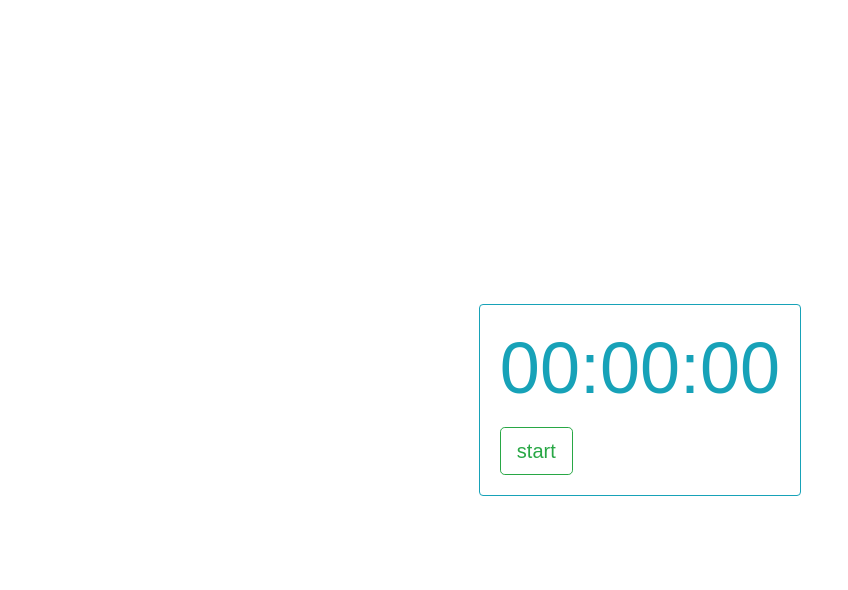
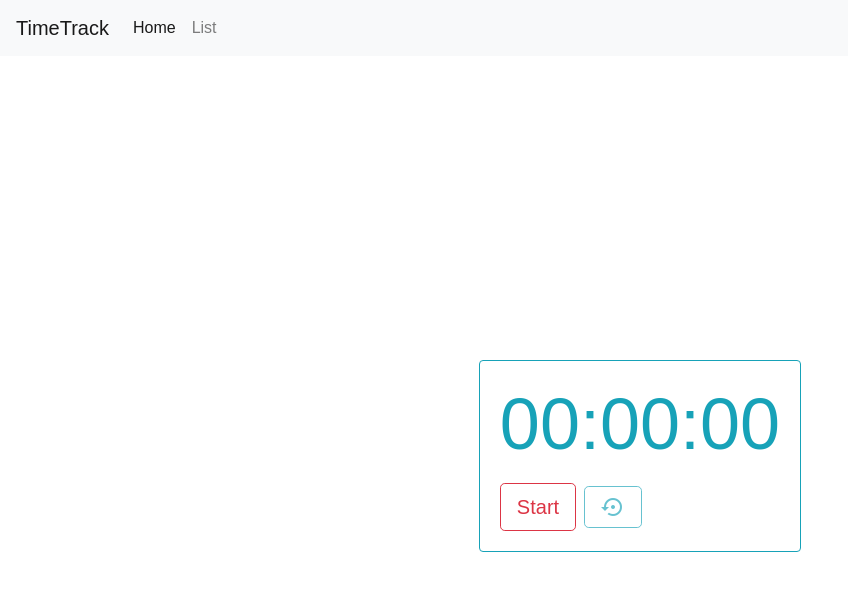
Before and after one commit to Brandon225/timetrack, a React (Create React App) app: page / in a window 1280 px wide. Shown: the top 590 px of the page, without its empty margins (0-848 px from the left). Built offline with nearby package versions, Linux system fonts and the light colour scheme.

Commit message:
Modified App flow

```diff
--- a/package.json
+++ b/package.json
@@ -11,6 +11,7 @@
         "prop-types": "^15.6.0",
         "react": "^16.2.0",
         "react-dom": "^16.2.0",
+        "react-router-dom": "^4.2.2",
         "react-scripts": "1.1.1"
     },
     "scripts": {
--- a/src/App.js
+++ b/src/App.js
@@ -1,91 +1,91 @@
 import React, { Component } from 'react';
 // import logo from './logo.svg';
 import './App.css';
-import SessionForm from './Components/SessionForm';
+import Main from './Components/Main';
+import Header from './Components/Header';
 import axios from 'axios';
 
 class App extends Component {
 
     state = {
-        running: false,
-        elapsedTime: 0,
-        previousTime: 0,
-        startTime: '',
         paid: false
     }
 
-    componentDidMount() {
-        console.log(`componentDidMount`);
-        this.interval = setInterval(this.onTick, 100);
-    }
+    // componentDidMount() {
+    //     console.log(`componentDidMount`);
+    //     this.interval = setInterval(this.onTick, 100);
+    // }
 
-    componentWillUnMount() {
-        console.log(`componentWillUnMount`);
+    // componentWillUnMount() {
+    //     console.log(`componentWillUnMount`);
 
-        // cleanup interval
-        clearInterval(this.interval);
-    }
+    //     // cleanup interval
+    //     clearInterval(this.interval);
+    // }
 
-    onTick = () => {
-        if (this.state.running)
-        {
-            var now = Date.now();
-            this.setState({
-                previousTime: now,
-                elapsedTime: this.state.elapsedTime + (now - this.state.previousTime),
-            });
-        }
-    };
+    // onTick = () => {
+    //     if (this.state.running)
+    //     {
+    //         var now = Date.now();
+    //         this.setState({
+    //             previousTime: now,
+    //             elapsedTime: this.state.elapsedTime + (now - this.state.previousTime),
+    //         });
+    //     }
+    // };
 
-    onStart = () => {
+    // onStart = () => {
 
-        console.log('onStart!');
+    //     console.log('onStart!');
 
-        const now = Date.now();
-        const start = new Date(now).toLocaleString();
-        console.log(`start ${start}`);
-        this.setState({
-            running: true,
-            previousTime: now,
-            startTime: start
-        });
+    //     const now = Date.now();
+    //     const start = new Date(now).toLocaleString();
+    //     console.log(`start ${start}`);
+    //     this.setState({
+    //         running: true,
+    //         previousTime: now,
+    //         startTime: start
+    //     });
 
-    };
+    // };
 
-    onStop = () => {
-        console.log('onStop!');
-        this.setState({ running: false });
-    };
+    // onStop = () => {
+    //     console.log('onStop!');
+    //     this.setState({ running: false });
+    // };
 
-    onReset = () => {
-        console.log('onReset!');
-        this.setState({
-            elapsedTime: 0,
-            previousTime: Date.now(),
-            startTime: '',
-        });
-    };
+    // onReset = () => {
+    //     console.log('onReset!');
+    //     const now = Date.now();
+    //     const start = new Date(now).toLocaleString();
+    //     let startTime = this.state.running ? start : '';
+    //     this.setState({
+    //         elapsedTime: 0,
+    //         previousTime: Date.now(),
+    //         startTime: startTime,
+    //     });
+    // };
 
-    displayTime = () => {
-        var seconds = Math.floor(this.state.elapsedTime / 1000);
-        var date = new Date(null);
-        date.setSeconds(seconds); // specify value for SECONDS here
-        return date.toISOString().substr(11, 8);
-    }
+    // displayTime = () => {
+    //     var seconds = Math.floor(this.state.elapsedTime / 1000);
+    //     var date = new Date(null);
+    //     date.setSeconds(seconds); // specify value for SECONDS here
+    //     return date.toISOString().substr(11, 8);
+    // }
 
-    handleSubmit = (description) => {
+    handleSubmit = (data) => {
 
-        console.log(`Handle Submit!`);
+        console.log(`App Handle Submit! ${data}`);
 
         // stop the timer
-        this.onStop();
+        // this.onStop();
 
-        const data = {
-            start_time: this.state.startTime,
-            hours: this.displayTime(),
-            paid: this.state.paid,
-            description: description
-        }
+        // const data = {
+        //     start_time: this.state.startTime,
+        //     hours: this.displayTime(),
+        //     paid: this.state.paid,
+        //     description: description
+        // }
 
         const url = 'https://timetrack-reimagin8d.herokuapp.com/api/periods';
 
@@ -97,47 +97,26 @@ class App extends Component {
            .catch(error => {
                console.log(`Error fetching and parsing data ${error}`);
             });
-    }
+    };
 
     render() {
-        // var seconds = Math.floor(this.state.elapsedTime / 1000);
 
-        // var date = new Date(null);
-        // date.setSeconds(this.getSeconds); // specify value for SECONDS here
-        // var displayTime = date.toISOString().substr(11, 8);
-
-        var btnClass = this.state.running ? 'btn-outline-danger' : 'btn-outline-success';
-        var btnText = this.state.running ? 'stop' : 'start';
         return (
             <div className="App">
-                <div className="container">
-                    <div className="row justify-content-center align-items-center">
-                        <div className="mx-auto">
-                            <div className="card text-info border-info">
-                                <div className="card-body">
-                                    <h2 className="card-title text-center display-3">{this.displayTime()}</h2>
-                                    <p className="card-text text-muted">{this.state.startTime}</p>
-                                    <button type="button" title={btnText} className={`btn btn-lg ${btnClass}`} onClick={this.state.running ? this.onStop : this.onStart}>{btnText}</button>
+                <Header />
+                <Main
+                    // displayTime={this.displayTime()}
+                    // running={this.state.running}
+                    // btnClass={this.buttonData().class}
+                    // btnText={this.state.running ? 'stop' : 'start'}
+                    // handlePlayToggle={this.handlePlayToggle()}
+                    // canSubmit={this.state.elapsedTime > 0}
+                    // handleReset={this.onReset}
+                    handleSubmit={this.handleSubmit}
+                    // startTime={this.state.startTime}
+                    />
+            </div>
 
-                                    <button type="button" title="reset" className={`btn btn-outline-info btn-lg ml-2 ${this.state.elapsedTime > 0 ? 'd-inline-flex' : 'd-none'}`} onClick={this.onReset}><i className="material-icons">settings_backup_restore</i></button>
-
-                                </div>
-                                <div className={`card-footer bg-info ${this.state.elapsedTime > 0 ? 'd-inline-block' : 'd-none'}`}>
-                                    <SessionForm
-                                        onSubmit={this.handleSubmit}
-                                        hours={this.displayTime()}
-                                        startTime={this.state.startTime}
-                                        paid={false}
-                                        description={''} />
-                                        {/* The description prop will only be needed in the future when SessionForm is loaded to edit data */}
-                                </div>
-                            </div>
-
-                        </div>
-
-                    </div>
-                </div>
-            </div>
         );
     }
 }
--- /dev/null
+++ b/src/Components/Header.js
@@ -0,0 +1,23 @@
+import React from "react";
+import { Link } from 'react-router-dom'
+
+const Header = props =>
+    <nav className="navbar navbar-expand-lg navbar-light bg-light">
+            <Link className="navbar-brand" to="/">TimeTrack</Link>
+            <button className="navbar-toggler" type="button" data-toggle="collapse" data-target="#navbarSupportedContent" aria-controls="navbarSupportedContent" aria-expanded="false" aria-label="Toggle navigation">
+                <span className="navbar-toggler-icon"></span>
+            </button>
+
+            <div className="collapse navbar-collapse" id="navbarSupportedContent">
+                <ul className="navbar-nav mr-auto">
+                    <li className="nav-item active">
+                        <Link className="nav-link" to="/">Home <span className="sr-only">(current)</span></Link>
+                    </li>
+                    <li className="nav-item">
+                        <Link className="nav-link" to="/list">List</Link>
+                    </li>
+                </ul>
+        </div>
+    </nav>;
+
+export default Header;
--- /dev/null
+++ b/src/Components/List.js
@@ -0,0 +1,11 @@
+import React from "react";
+// import PropTypes from "prop-types";
+
+const List = props =>
+    <div className="container">
+        <ul>
+            <li>List</li>
+        </ul>
+    </div>;
+
+export default List;
--- /dev/null
+++ b/src/Components/Main.js
@@ -0,0 +1,42 @@
+import React from 'react'
+import { Switch, Route } from 'react-router-dom'
+import  PropTypes  from 'prop-types'
+import Timer from './Timer'
+import List from './List'
+
+// The Main component renders one of the three provided
+// Routes (provided that one matches). Both the /roster
+// and /schedule routes will match any pathname that starts
+// with /roster or /schedule. The / route will only match
+// when the pathname is exactly the string "/"
+const Main = props => (
+    <main>
+        <Switch>
+            <Route exact path='/' component={ () =>
+                <Timer
+                    handleSubmit={props.handleSubmit} />
+                // <Timer
+                //     displayTime={props.displayTime}
+                //     running={props.running}
+                //     // btnClass={props.btnClass}z
+                //     // btnText={props.btnText}
+                //     handlePlayToggle={props.handlePlayToggle}
+                //     canSubmit={props.canSubmit}
+                //     handleReset={props.handleReset}
+                    // handleSubmit={props.handleSubmit}
+                //     startTime={props.startTime} />
+
+                }
+            />
+            <Route path='/list' component={() =>
+                <List />}
+            />
+        </Switch>
+    </main>
+)
+
+Main.propTypes = {
+    handleSubmit: PropTypes.func.isRequired
+}
+
+export default Main
--- a/src/Components/SessionForm.js
+++ b/src/Components/SessionForm.js
@@ -1,5 +1,5 @@
 import React, { Component } from 'react';
-// import { PropTypes } from 'prop-types';
+import { PropTypes } from 'prop-types';
 
 export default class SessionForm extends Component {
 
@@ -16,7 +16,7 @@ export default class SessionForm extends Component {
         e.preventDefault();
 
         // Send data to the App state
-        this.props.onSubmit(this.description.value);
+        this.props.handleSubmit(this.description.value);
 
         // this.props.onSearch(this.state.searchText);
         e.currentTarget.reset();
@@ -45,8 +45,7 @@ export default class SessionForm extends Component {
 
 }
 
-// SessionForm.propTypes = {
-//     handleSubmit: PropTypes.func.isRequired,
-//     hours: PropTypes.string.isRequired,
-
-// }
+SessionForm.propTypes = {
+    handleSubmit: PropTypes.func.isRequired,
+    hours: PropTypes.string.isRequired
+}
--- /dev/null
+++ b/src/Components/Timer.js
@@ -0,0 +1,131 @@
+import React, { Component } from 'react';
+// import PropTypes from 'prop-types';
+import SessionForm from './SessionForm';
+
+export default class Timer extends Component {
+
+    state = {
+        running: false,
+        elapsedTime: 0,
+        previousTime: 0,
+        startTime: '',
+        paid: false
+    }
+
+    componentDidMount() {
+        console.log(`componentDidMount`);
+        this.interval = setInterval(this.onTick, 100);
+    }
+
+    componentWillUnMount() {
+        console.log(`componentWillUnMount`);
+
+        // cleanup interval
+        clearInterval(this.interval);
+    }
+
+    onTick = () => {
+        if (this.state.running) {
+            var now = Date.now();
+            this.setState({
+                previousTime: now,
+                elapsedTime: this.state.elapsedTime + (now - this.state.previousTime),
+            });
+        }
+    };
+
+    onStart = () => {
+
+        console.log('onStart!');
+
+        const now = Date.now();
+        const start = new Date(now).toLocaleString();
+        console.log(`start ${start}`);
+        this.setState({
+            running: true,
+            previousTime: now,
+            startTime: start
+        });
+
+    };
+
+    onStop = () => {
+        console.log('onStop!');
+        this.setState({ running: false });
+    };
+
+    onReset = () => {
+        console.log('onReset!');
+        const now = Date.now();
+        const start = new Date(now).toLocaleString();
+        let startTime = this.state.running ? start : '';
+        this.setState({
+            elapsedTime: 0,
+            previousTime: Date.now(),
+            startTime: startTime,
+        });
+    };
+
+    displayTime = () => {
+        var seconds = Math.floor(this.state.elapsedTime / 1000);
+        var date = new Date(null);
+        date.setSeconds(seconds); // specify value for SECONDS here
+        return date.toISOString().substr(11, 8);
+    };
+
+    handleSubmit = (description) =>
+    {
+        console.log(`Timer handleSubmit`);
+        this.onStop();
+
+        const data = {
+            start_time: this.state.startTime,
+            hours: this.displayTime(),
+            paid: this.state.paid,
+            description: description
+        }
+
+        this.props.handleSubmit(data);
+    };
+    canSubmit = () => {
+        return this.state.elapsedTime > 0;
+    };
+
+    render() {
+
+        var btnText = this.state.running ? 'stop' : 'start';
+        return (
+            <div className="container">
+                <div className="row justify-content-center align-items-center">
+                    <div className="mx-auto">
+                        <div className="card text-info border-info">
+                            <div className="card-body">
+                                <h2 className="card-title text-center display-3">{this.displayTime()}</h2>
+                                <p className="card-text text-muted">{this.state.startTime}</p>
+                                {this.state.running ?
+                                    <button className='btn btn-lg btn-outline-success'  onClick={this.onStop}>Stop</button>
+                                    :
+                                    <button className='btn btn-lg btn-outline-danger'  onClick={this.onStart}>Start</button>
+                                }
+                                {/* <button type="button" title={btnText} className={`btn btn-lg ${btnClass}`} onClick={this.handlePlayToggle}>{btnText}</button> */}
+
+                                <button type="button" title="reset" className={`btn btn-outline-info btn-lg ml-2 d-inline-flex`} onClick={this.onReset} disabled={!this.canSubmit()}><i className="material-icons">settings_backup_restore</i></button>
+                            </div>
+                            <div className={`card-footer bg-info ${this.state.elapsedTime > 0 ? 'd-inline-block' : 'd-none'}`}>
+                                <SessionForm
+                                    handleSubmit={this.handleSubmit}
+                                    // canSubmit={this.canSubmit()}
+                                    hours={this.displayTime()}
+                                    startTime={this.state.startTime}
+                                    paid={false}
+                                    description={''} />
+                            </div>
+                        </div>
+
+                    </div>
+
+                </div>
+            </div>
+        );
+    }
+}
--- a/src/index.js
+++ b/src/index.js
@@ -1,8 +1,15 @@
-import React from 'react';
-import ReactDOM from 'react-dom';
-import './index.css';
-import App from './App';
-import registerServiceWorker from './registerServiceWorker';
+import React from 'react'
+import ReactDOM from 'react-dom'
+import './index.css'
+import { BrowserRouter } from 'react-router-dom'
+import App from './App'
 
-ReactDOM.render(<App />, document.getElementById('root'));
-registerServiceWorker();
+
+// import registerServiceWorker from './registerServiceWorker';
+
+ReactDOM.render(
+    (<BrowserRouter>
+        <App />
+    </BrowserRouter>),
+document.getElementById('root'));
+// registerServiceWorker();
```
Also changed, not shown: 1 other file (tests, documents, lock files or other folders).
